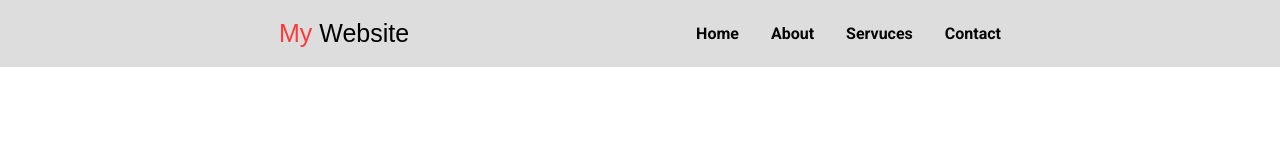
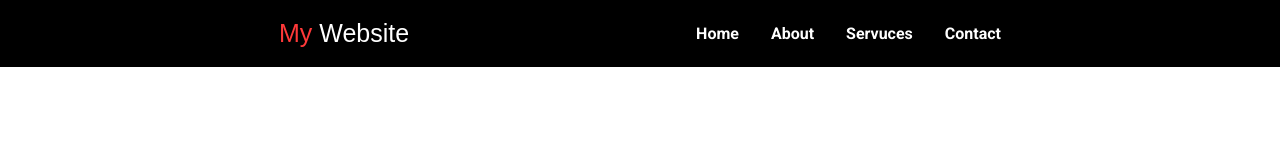
Before and after one commit to Ameer2000Mzori/Sticky-Navbar, a website built with webpack: page src/index.html in a window 1280 px wide. Built offline with nearby package versions, Linux system fonts and the light colour scheme; a web font is replaced by a local one.

Commit message:
removed active from html class

```diff
--- a/src/index.html
+++ b/src/index.html
@@ -11,7 +11,7 @@
     />
   </head>
   <body>
-    <nav class="navbar active">
+    <nav class="navbar">
       <div class="navbrand"><span>My</span> Website</div>
       <div class="navlinks">
         <ul>
```
